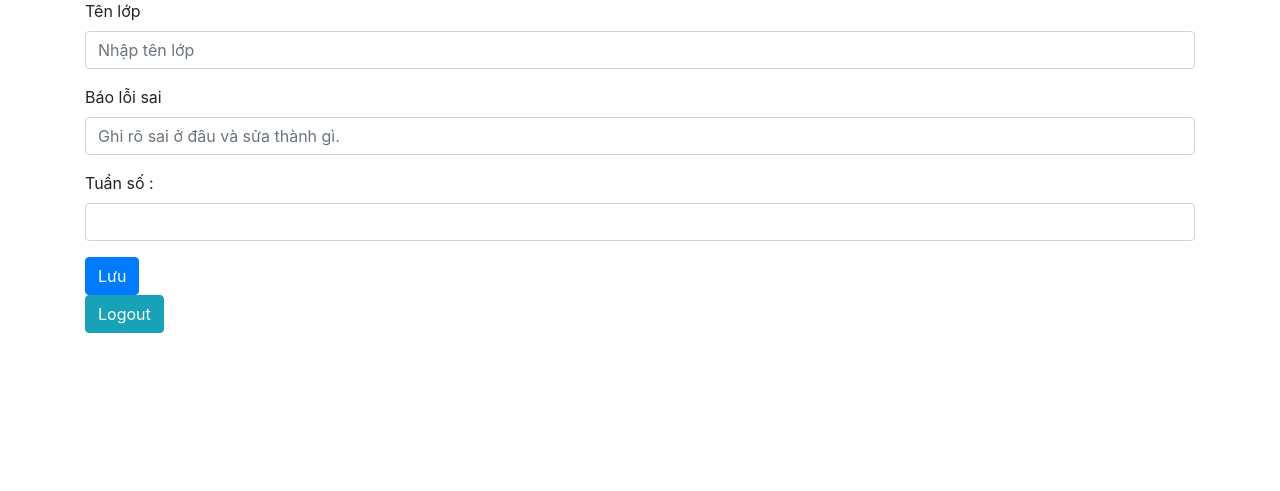
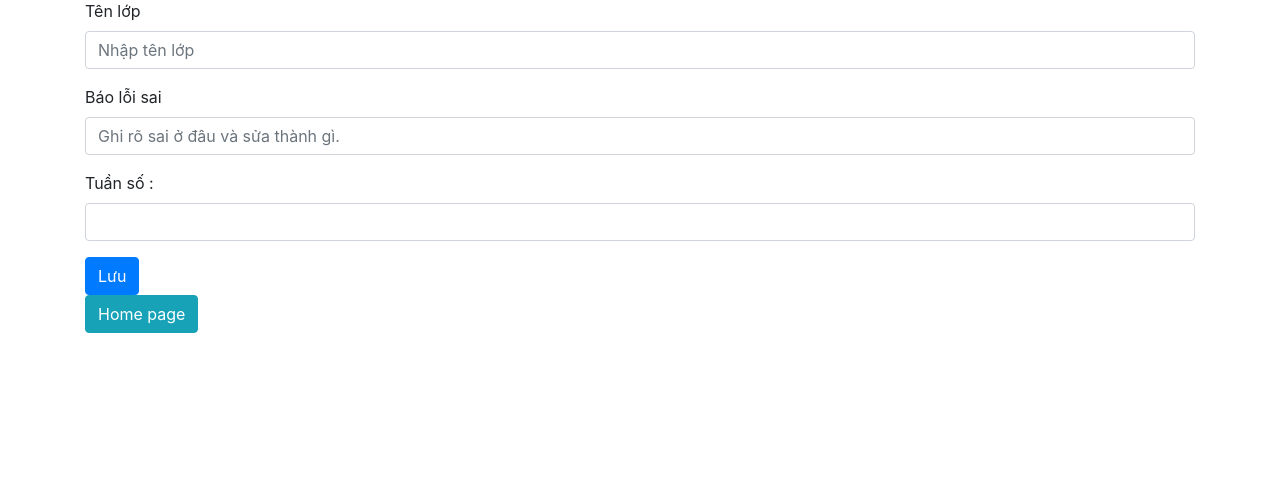
Before and after one commit to TrTung216/Web_thi_dua, a PHP site: page /users-misstake.php in a window 1280 px wide. Shown: the part 47-538 px from the top of the page. Run offline with PHP 8.4, Linux system fonts and the light colour scheme; the visitor is signed in with stand-in values (Sample User, id 1); data that the repository does not hold is empty.

Commit message:
Update users-misstake.php

```diff
--- a/users-misstake.php
+++ b/users-misstake.php
@@ -53,7 +53,7 @@ $result=mysqli_query($conn,"SELECT * FROM baoloi");
             </div>
             <button type="submit" class="btn btn-primary" name="add">Lưu</button>
             <div>
-                <a href="logout.php" class="btn btn-info" role="button">Logout</a>
+                <a href="users-page.php" class="btn btn-info" role="button">Home page</a>
             </div>
         </form>
     </div>
```
